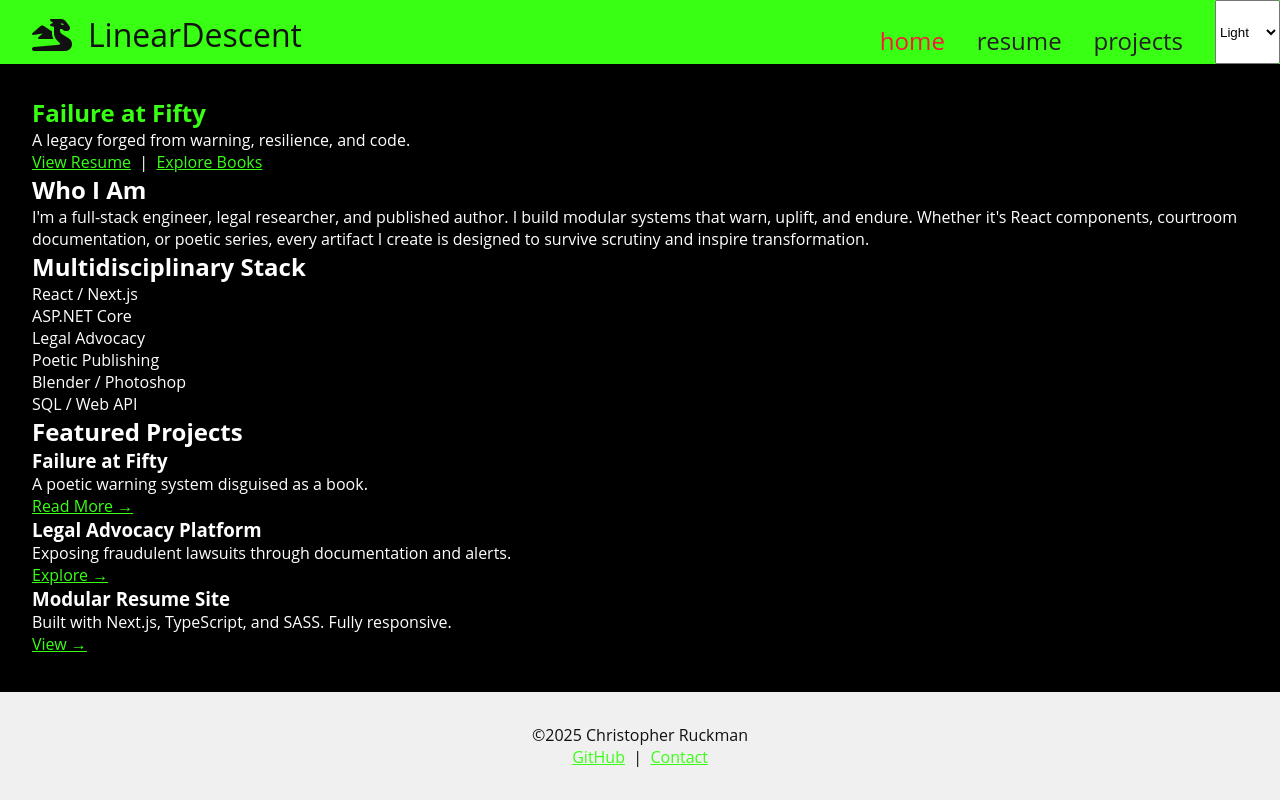
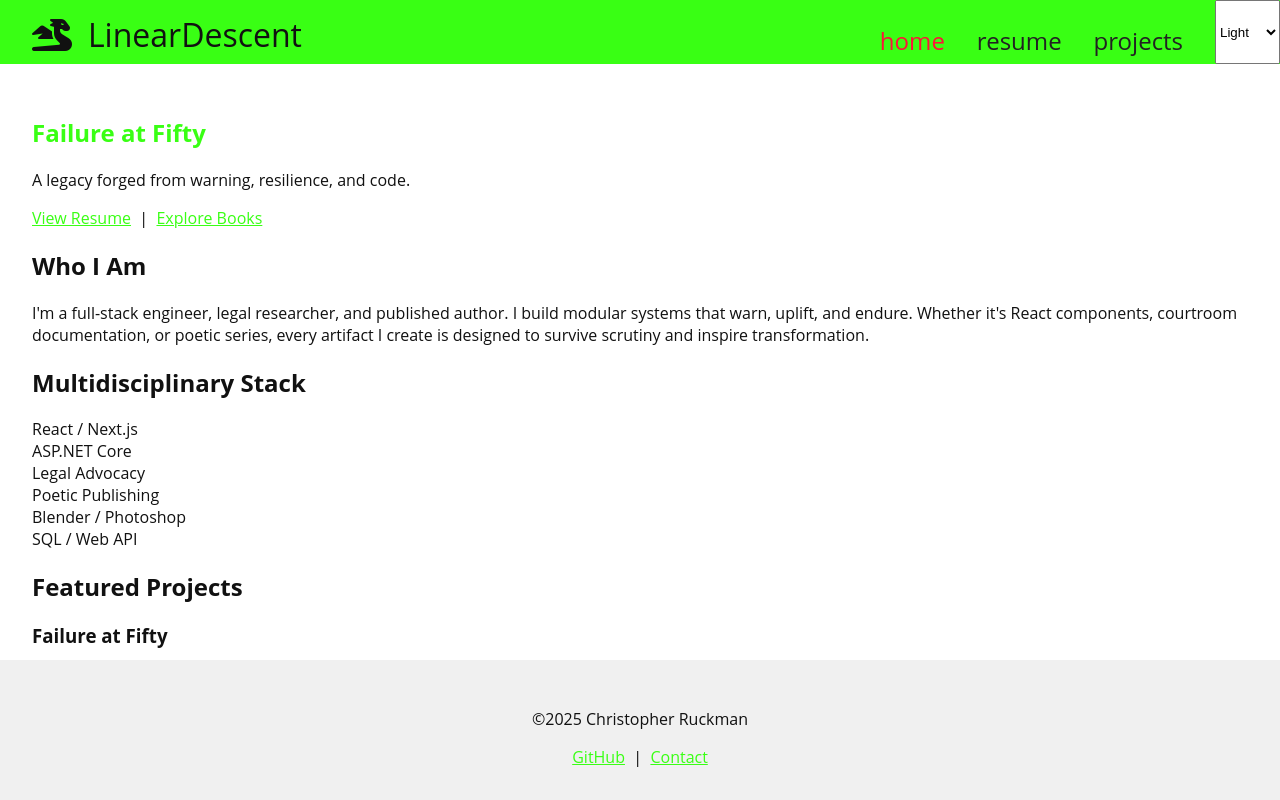
Before and after one commit to cruckman900/portfolio-ts, a Next.js app: page / in a window 1280 px wide. Built offline with nearby package versions, Linux system fonts and the light colour scheme.

Commit message:
globals.scss broke styles

```diff
--- a/src/styles/globals.scss
+++ b/src/styles/globals.scss
@@ -3,24 +3,4 @@ html, body {
   padding: 0;
   height: 100%;
   width: 100%;
-  font-family: sans-serif;
-  background-color: #000; // optional base background
-  color: #fff; // optional base text color
 }
-
-/* Optional: box-sizing reset */
-*, *::before, *::after {
-  box-sizing: border-box;
-}
-
-/* Optional: remove default list and heading spacing */
-ul, ol {
-  margin: 0;
-  padding: 0;
-  list-style: none;
-}
-
-h1, h2, h3, h4, h5, h6, p {
-  margin: 0;
-  padding: 0;
-}
```
